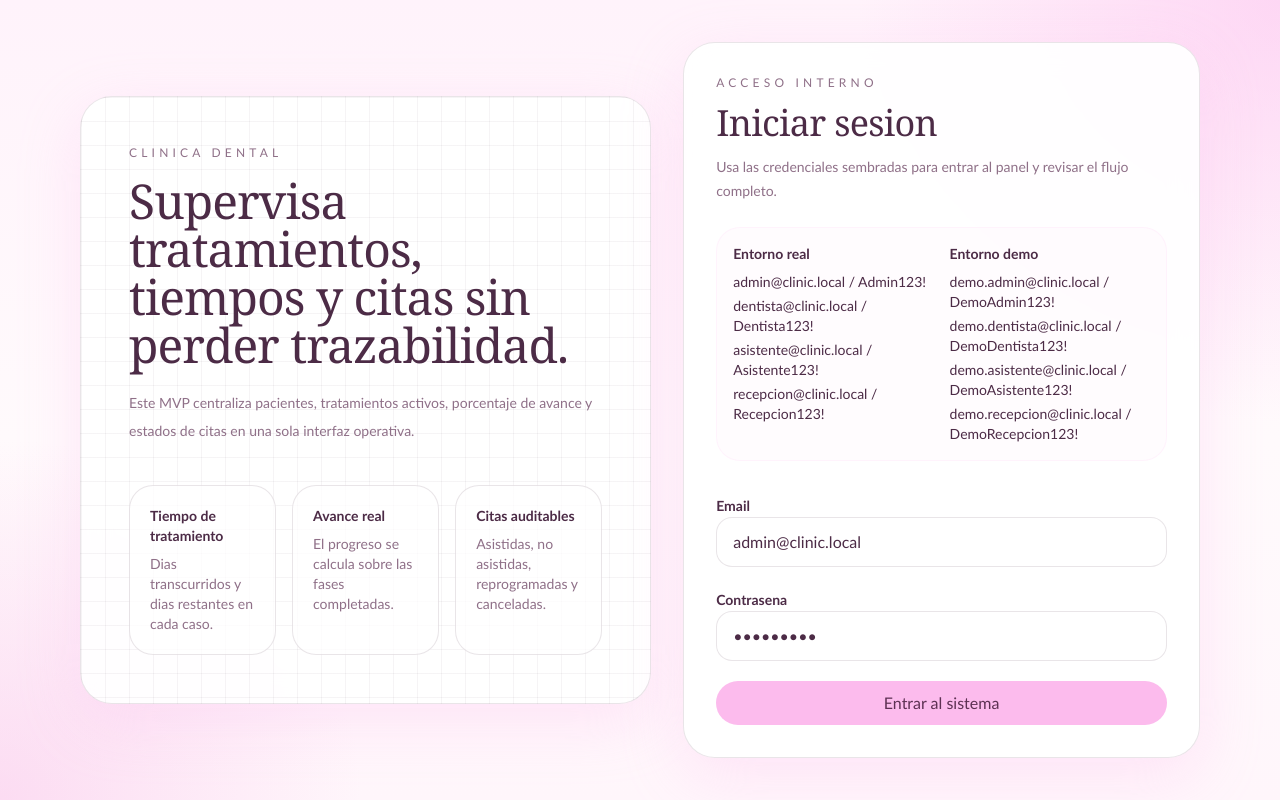
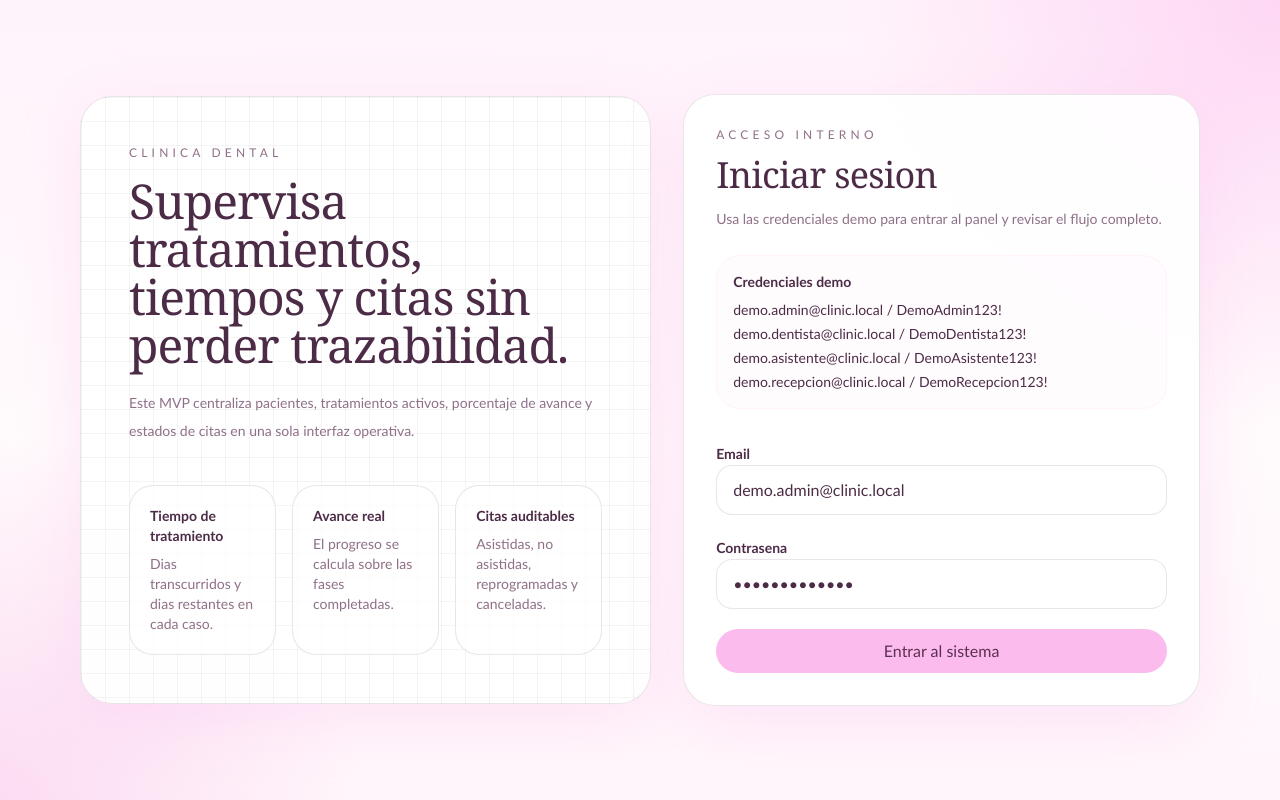
Before and after one commit to ciropg/registros-dentales, a Next.js app: page /login in a window 1280 px wide. Built offline with nearby package versions, Linux system fonts and the light colour scheme.

Commit message:
Update login page and project docs

```diff
--- a/src/app/login/page.tsx
+++ b/src/app/login/page.tsx
@@ -44,24 +44,15 @@ export default async function LoginPage({
         <p className="text-xs uppercase tracking-[0.35em] text-muted">Acceso interno</p>
         <h2 className="mt-3 text-4xl text-foreground">Iniciar sesion</h2>
         <p className="mt-3 text-sm leading-6 text-muted">
-          Usa las credenciales sembradas para entrar al panel y revisar el flujo completo.
+          Usa las credenciales demo para entrar al panel y revisar el flujo completo.
         </p>
 
-        <div className="mt-6 grid gap-4 rounded-3xl border border-brand/15 bg-brand/5 p-4 text-sm text-foreground md:grid-cols-2">
-          <div>
-            <p className="font-semibold">Entorno real</p>
-            <p className="mt-2">admin@clinic.local / Admin123!</p>
-            <p className="mt-1">dentista@clinic.local / Dentista123!</p>
-            <p className="mt-1">asistente@clinic.local / Asistente123!</p>
-            <p className="mt-1">recepcion@clinic.local / Recepcion123!</p>
-          </div>
-          <div>
-            <p className="font-semibold">Entorno demo</p>
-            <p className="mt-2">demo.admin@clinic.local / DemoAdmin123!</p>
-            <p className="mt-1">demo.dentista@clinic.local / DemoDentista123!</p>
-            <p className="mt-1">demo.asistente@clinic.local / DemoAsistente123!</p>
-            <p className="mt-1">demo.recepcion@clinic.local / DemoRecepcion123!</p>
-          </div>
+        <div className="mt-6 rounded-3xl border border-brand/15 bg-brand/5 p-4 text-sm text-foreground">
+          <p className="font-semibold">Credenciales demo</p>
+          <p className="mt-2">demo.admin@clinic.local / DemoAdmin123!</p>
+          <p className="mt-1">demo.dentista@clinic.local / DemoDentista123!</p>
+          <p className="mt-1">demo.asistente@clinic.local / DemoAsistente123!</p>
+          <p className="mt-1">demo.recepcion@clinic.local / DemoRecepcion123!</p>
         </div>
 
         <form action={loginAction} className="mt-8 space-y-5">
@@ -72,8 +63,8 @@ export default async function LoginPage({
               className={inputClassName}
               type="email"
               name="email"
-              defaultValue="admin@clinic.local"
-              placeholder="admin@clinic.local"
+              defaultValue="demo.admin@clinic.local"
+              placeholder="demo.admin@clinic.local"
               required
             />
           </Field>
@@ -83,7 +74,7 @@ export default async function LoginPage({
               className={inputClassName}
               type="password"
               name="password"
-              defaultValue="Admin123!"
+              defaultValue="DemoAdmin123!"
               required
             />
           </Field>
```
Also changed, not shown: 2 other files (tests, documents, lock files or other folders).
